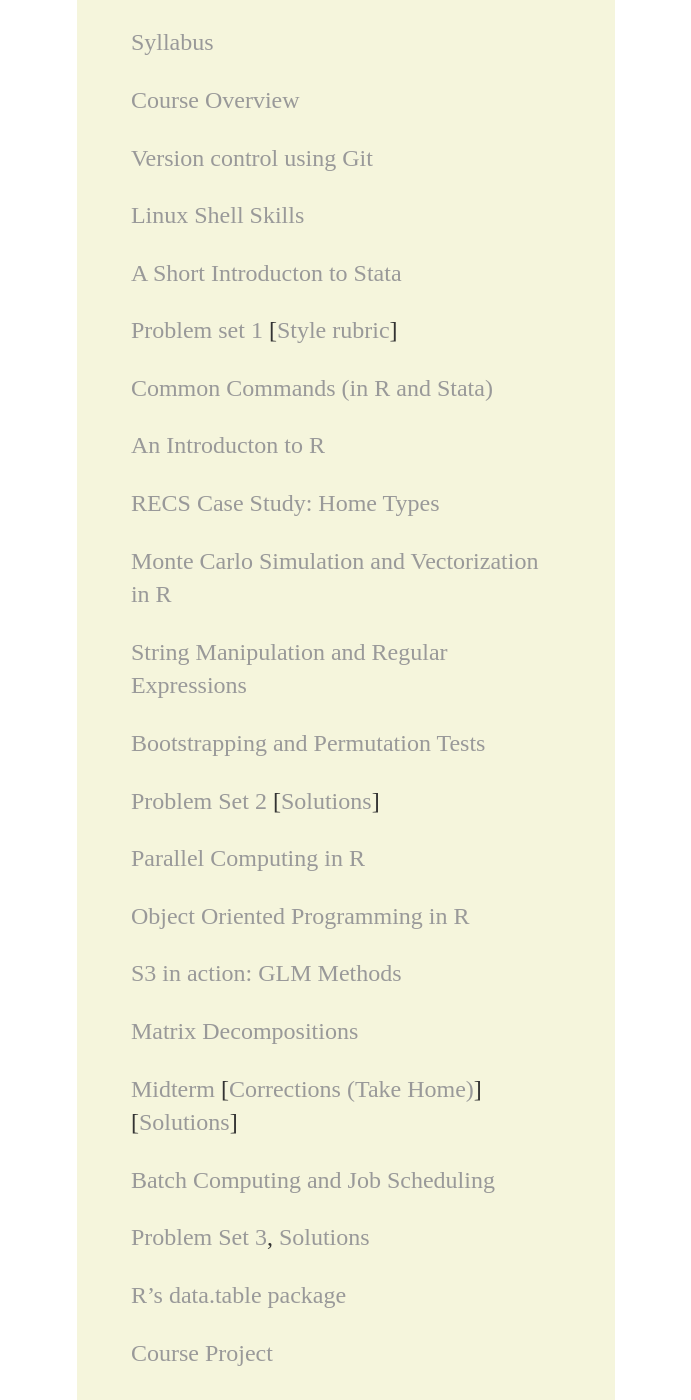
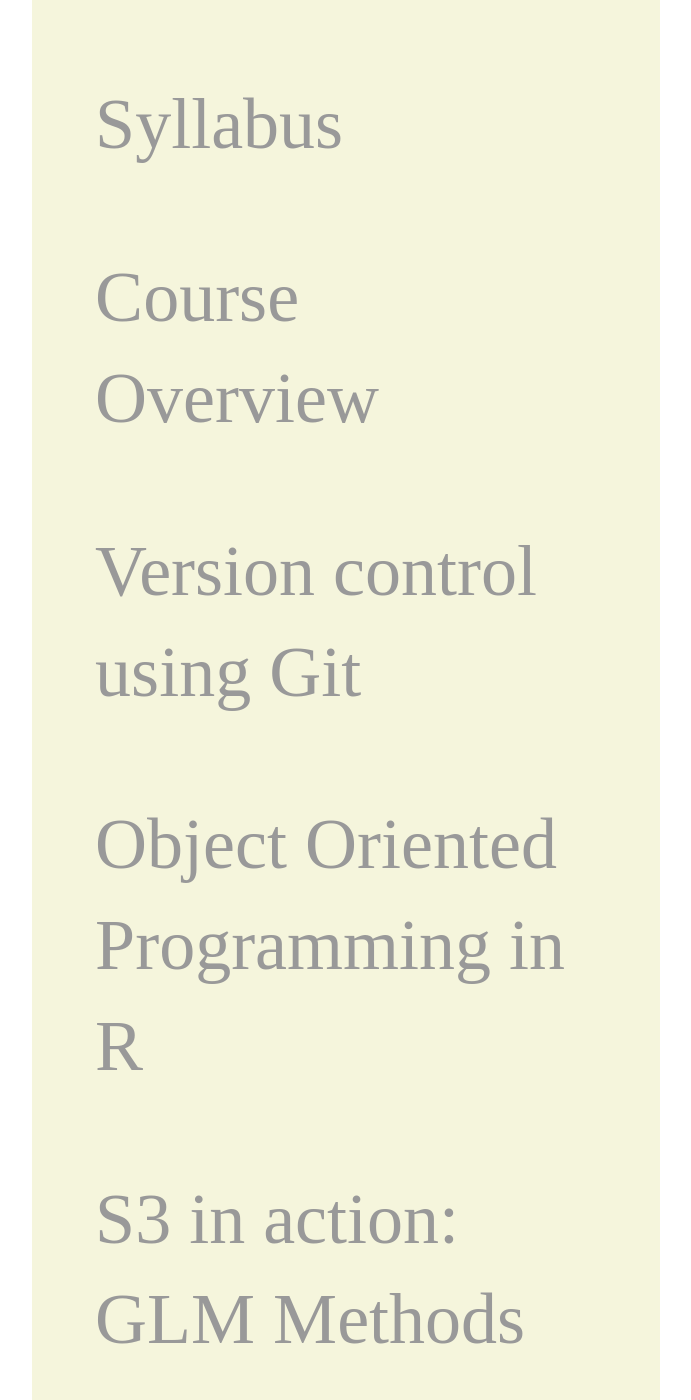
Before and after one commit to son520804/son520804.github.io, a Jekyll site: the page built from Teaching/index.html, in a window 1280 px wide and 1400 px high, scrolled down 222 px. Shown: the whole window, without its empty margins (294-985 px from the left). Built offline with Jekyll 4.4.1, drawn with Linux system fonts in a browser that asks for light colours.

Commit message:
Update index.html

```diff
--- a/Teaching/index.html
+++ b/Teaching/index.html
@@ -3,38 +3,24 @@
 title: In Son's Teaching Materials
 ---
 <h1>{{ page.title }}</h1>
-<div style="text-align: center; margin-left: 20%; margin-right: 20%;
+<div style="text-align: center; margin-left: 15%; margin-right: 15%;
   background-color: beige">
+
 <h2 id="course-materials">Course Materials</h2>
 <div style="text-align: left; margin-left: 10%; margin-right: 10%">
+  <font size = "12">
 <p><a href="./Syllabus.html">Syllabus</a></p>
 <p><a href="./Course_Overview.html">Course Overview</a></p>
 <p><a href="./Git.html">Version control using Git</a></p>
-<p><a href="./LinuxShellSkills.html">Linux Shell Skills</a></p>
-<p><a href="./Short_Introduction_to_Stata.html">A Short Introducton to Stata</a></p>
-<p><a href="./ProblemSet1.html">Problem set 1</a> [<a href="./StyleRubric.html">Style rubric</a>]</p>
-<p><a href="./Language_Comparisons.html">Common Commands (in R and Stata)</a></p>
-<p><a href="./Introduction_to_R.html">An Introducton to R</a></p>
-<p><a href="./dplyr.html">RECS Case Study: Home Types</a></p>
-<p><a href="./MonteCarloSimulation.html">Monte Carlo Simulation and Vectorization in R</a></p>
-<p><a href="./StringManipulation.html">String Manipulation and Regular Expressions</a></p>
-<p><a href="./ComputationalMethods.html">Bootstrapping and Permutation Tests</a></p>
-<p><a href="./ProblemSet2.html">Problem Set 2</a> [<a href="./PS2_solutions.zip">Solutions</a>]</p>
-<p><a href="./Parallel_Computing_R.html">Parallel Computing in R</a></p>
 <p><a href="./OOP_R.html">Object Oriented Programming in R</a></p>
 <p><a href="./GLM_Methods.html">S3 in action: GLM Methods</a></p>
 <p><a href="./MatrixDecompositions.html">Matrix Decompositions</a></p>
-<p><a href="./midterm_506_F17.pdf">Midterm</a> [<a href="./Midterm_Corrections.pdf">Corrections (Take Home)</a>] [<a href="./Midterm_solutions.pdf">Solutions</a>]</p>
-<p><a href="./BatchComputing.html">Batch Computing and Job Scheduling</a></p>
-<p><a href="./ProblemSet3.html">Problem Set 3</a>, <a href="PS3_Solutions.html">Solutions</a></p>
-<p><a href="./data.table.html">R’s data.table package</a></p>
-<p><a href="./CourseProject.html">Course Project</a></p>
-<p><a href="./Intro_to_SQL.html">Basic SQL</a></p>
 <p><a href="./Basic_SAS.html">Basic SAS</a></p>
 <p><a href="./ProblemSet4.html">Problem Set 4</a>, [<a href="./PS4/PS4_solutions.html">Solutions</a>]</p>
 <p><a href="./MemoryProfiling.html">Memory in R</a></p>
 <p><a href="./Using_C_Cpp.html">Using C/C++ from R</a></p>
 <p><a href="./Twenty-first_Class_Note.html">Regression (Part 1)</a></p>
 <a href="./FinalExam_solutions.pdf">Solutions to Final Exam</a> (pdf)
+    </font>
 </div>
 <div>
```
